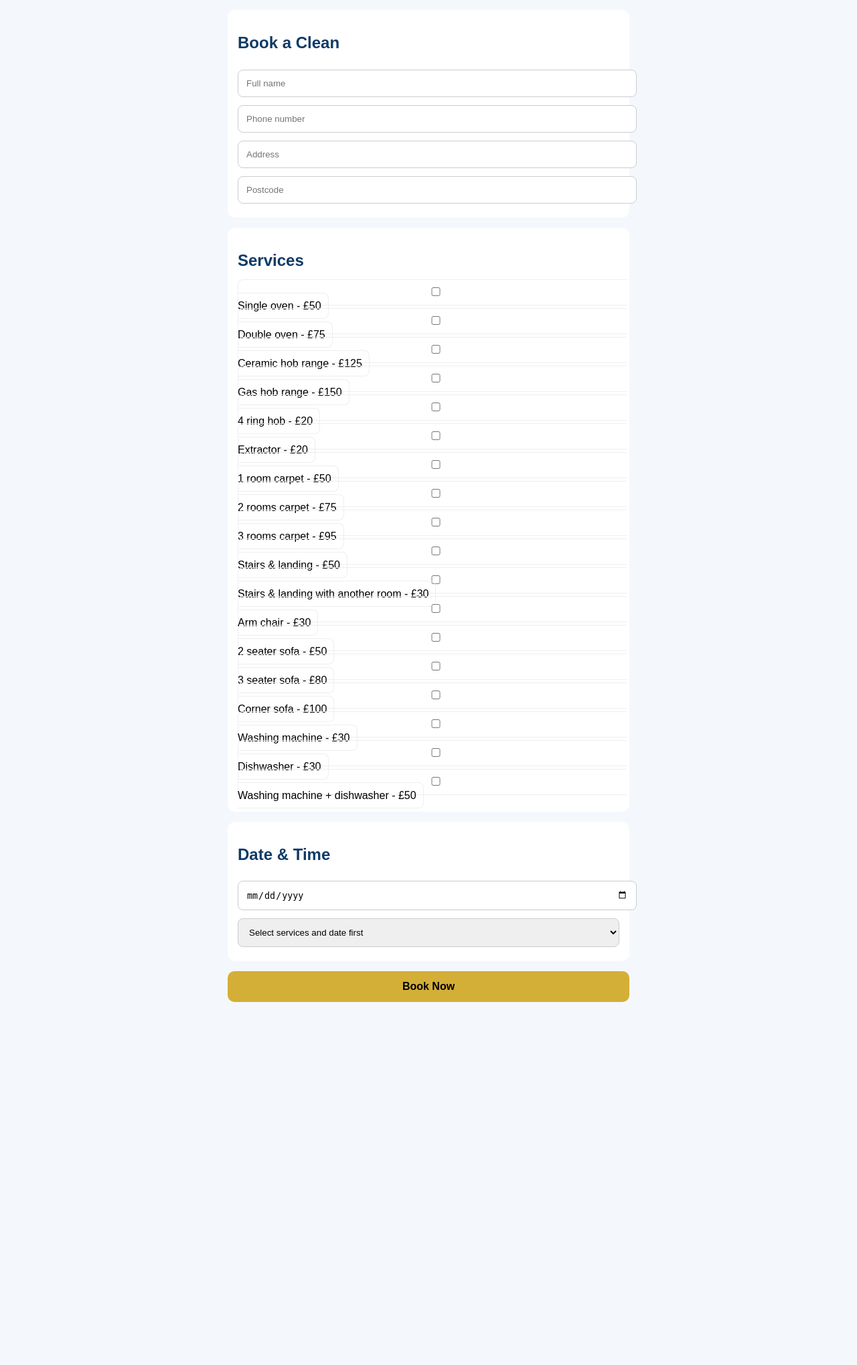
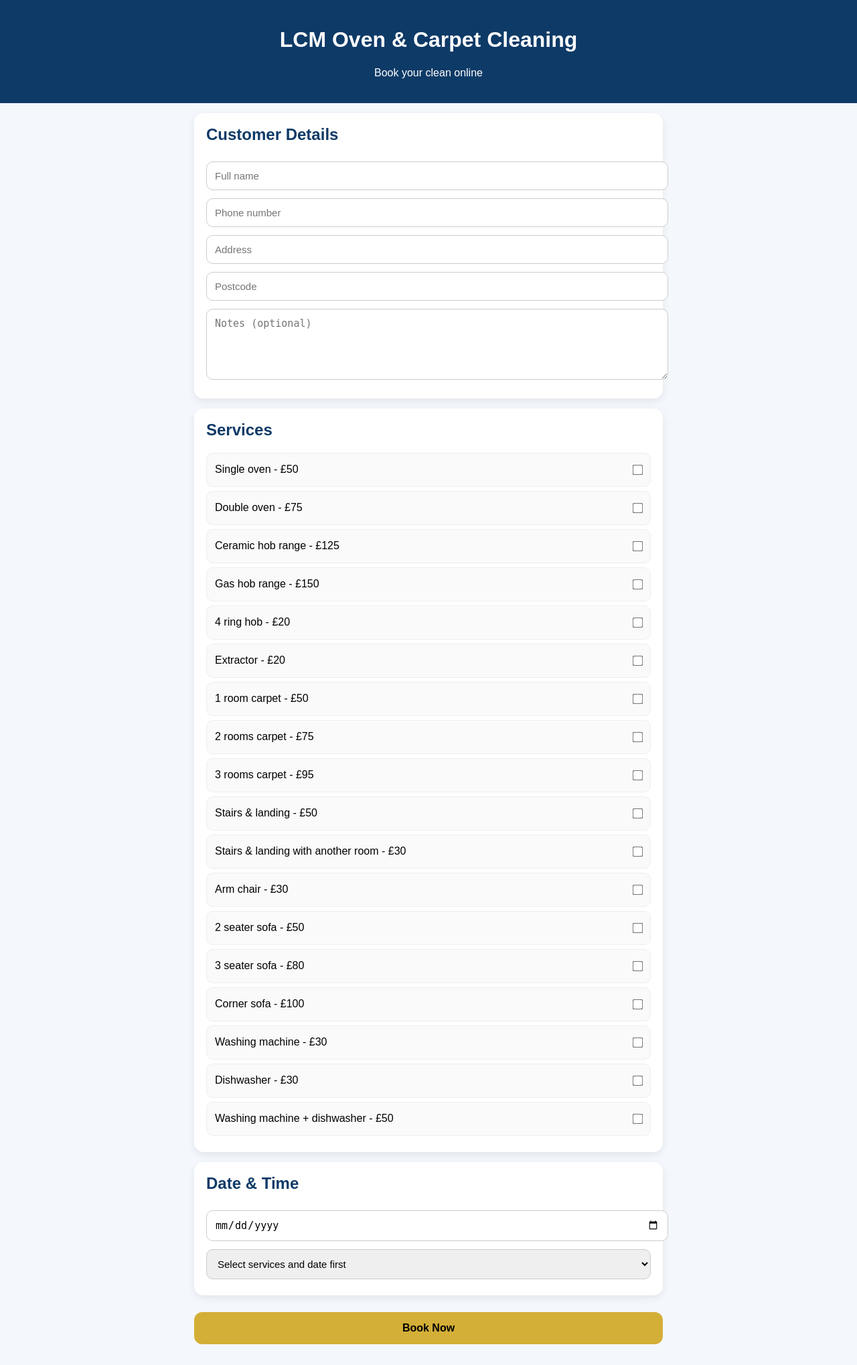
Before and after one commit to LeoSayYeah/lcm-booking-site, a Flask app: page / in a window 1280 px wide. Shown: the whole page at 67% size. Before the commit the page ends 1496 px from the top, so only its background shows below. Run offline with Flask 3, Linux system fonts and the light colour scheme.

Commit message:
Update index.html

```diff
--- a/backend/app/templates/index.html
+++ b/backend/app/templates/index.html
@@ -5,65 +5,109 @@
   <meta name="viewport" content="width=device-width, initial-scale=1">
 
   <style>
+    :root{
+      --blue:#0e3a67;
+      --gold:#d4af37;
+      --bg:#f4f8fc;
+    }
+
     body{
       font-family: Arial;
-      background:#f4f8fc;
+      background: var(--bg);
       margin:0;
     }
 
+    header{
+      background:var(--blue);
+      color:white;
+      padding:20px;
+      text-align:center;
+    }
+
     .wrap{
-      max-width:600px;
+      max-width:700px;
       margin:auto;
       padding:15px;
     }
 
     .card{
       background:white;
-      padding:15px;
-      border-radius:12px;
+      padding:18px;
+      border-radius:14px;
       margin-bottom:15px;
+      box-shadow:0 4px 12px rgba(0,0,0,0.08);
     }
 
-    h2{color:#0e3a67}
+    h2{
+      color:var(--blue);
+      margin-top:0;
+    }
 
-    input,select,textarea{
+    input, select, textarea{
       width:100%;
       padding:12px;
       margin:6px 0;
-      border-radius:8px;
+      border-radius:10px;
       border:1px solid #ccc;
+      font-size:15px;
     }
+
+    textarea{min-height:80px;}
 
     button{
       width:100%;
-      padding:14px;
+      padding:15px;
       border:0;
-      border-radius:10px;
-      background:#d4af37;
+      border-radius:12px;
+      background:var(--gold);
       font-weight:bold;
       font-size:16px;
+      margin-top:10px;
     }
 
     .service{
-      padding:10px;
+      display:flex;
+      justify-content:space-between;
+      align-items:center;
+      padding:12px;
       border:1px solid #eee;
+      border-radius:10px;
       margin:6px 0;
-      border-radius:8px;
+      background:#fafafa;
     }
+
+    .service input{
+      width:auto;
+      transform:scale(1.2);
+    }
+
+    #result{
+      font-weight:bold;
+      margin-top:12px;
+    }
+
+    .success{color:green;}
+    .error{color:red;}
   </style>
 </head>
 
 <body>
 
+<header>
+  <h1>LCM Oven & Carpet Cleaning</h1>
+  <p>Book your clean online</p>
+</header>
+
 <div class="wrap">
 
   <div class="card">
-    <h2>Book a Clean</h2>
+    <h2>Customer Details</h2>
 
     <input id="name" placeholder="Full name">
     <input id="phone" placeholder="Phone number">
     <input id="address" placeholder="Address">
     <input id="postcode" placeholder="Postcode">
+    <textarea id="notes" placeholder="Notes (optional)"></textarea>
   </div>
 
   <div class="card">
@@ -73,6 +117,7 @@
 
   <div class="card">
     <h2>Date & Time</h2>
+
     <input type="date" id="date" onchange="loadTimes()">
 
     <select id="time">
@@ -99,13 +144,13 @@ async function loadServices(){
   document.getElementById('services').innerHTML =
     services.map(s => `
       <label class="service">
+        <span>${s.name} - £${s.price}</span>
         <input type="checkbox" value="${s.id}" onchange="updateServices()">
-        ${s.name} - £${s.price}
       </label>
     `).join('');
 }
 
-// UPDATE SELECTED SERVICES
+// UPDATE SERVICES
 function updateServices(){
   selected = Array.from(document.querySelectorAll('input[type=checkbox]:checked'))
     .map(x => Number(x.value));
@@ -113,7 +158,7 @@ function updateServices(){
   loadTimes();
 }
 
-// LOAD AVAILABLE TIMES
+// LOAD TIME SLOTS
 async function loadTimes(){
   const date = document.getElementById('date').value;
 
@@ -127,24 +172,34 @@ async function loadTimes(){
   const res = await fetch(`/availability?date=${date}&duration=${duration}`);
   const times = await res.json();
 
-  document.getElementById('time').innerHTML =
-    times.map(t => `<option value="${t}">${t}</option>`).join('');
+  const select = document.getElementById('time');
+
+  if(times.length === 0){
+    select.innerHTML = `<option>No slots available</option>`;
+  } else {
+    select.innerHTML = times.map(t => `<option value="${t}">${t}</option>`).join('');
+  }
 }
 
-// BOOKING FUNCTION
+// BOOK FUNCTION
 async function book(){
+
+  const result = document.getElementById('result');
+  result.className = "";
+  result.innerText = "Sending booking...";
 
   const data = {
     name: name.value,
     phone: phone.value,
     address: address.value,
     postcode: postcode.value,
+    notes: notes.value,
     date: date.value,
     time: time.value,
     services: selected
   };
 
-  const res = await fetch('/bookings',{
+  const res = await fetch('/bookings', {   // IMPORTANT: your backend uses /bookings
     method:'POST',
     headers:{'Content-Type':'application/json'},
     body:JSON.stringify(data)
@@ -155,7 +210,9 @@ async function book(){
   if(res.ok){
 
     const msg =
-`New Booking:
+`Hi LCM 👋
+
+New booking:
 
 Name: ${data.name}
 Phone: ${data.phone}
@@ -168,7 +225,7 @@ Time: ${data.time}
 Services: ${out.booking.services}
 Total: £${out.booking.total_price}`;
 
-    // AUTO WHATSAPP OPEN
+    // AUTO WHATSAPP
     setTimeout(() => {
       window.open(
         "https://wa.me/447565873770?text=" + encodeURIComponent(msg),
@@ -176,14 +233,16 @@ Total: £${out.booking.total_price}`;
       );
     }, 800);
 
+    result.className = "success";
     result.innerText = "Booking saved. Opening WhatsApp...";
   }
   else{
+    result.className = "error";
     result.innerText = out.error;
   }
 }
 
-// LOAD ON START
+// INIT
 loadServices();
 
 </script>
```
